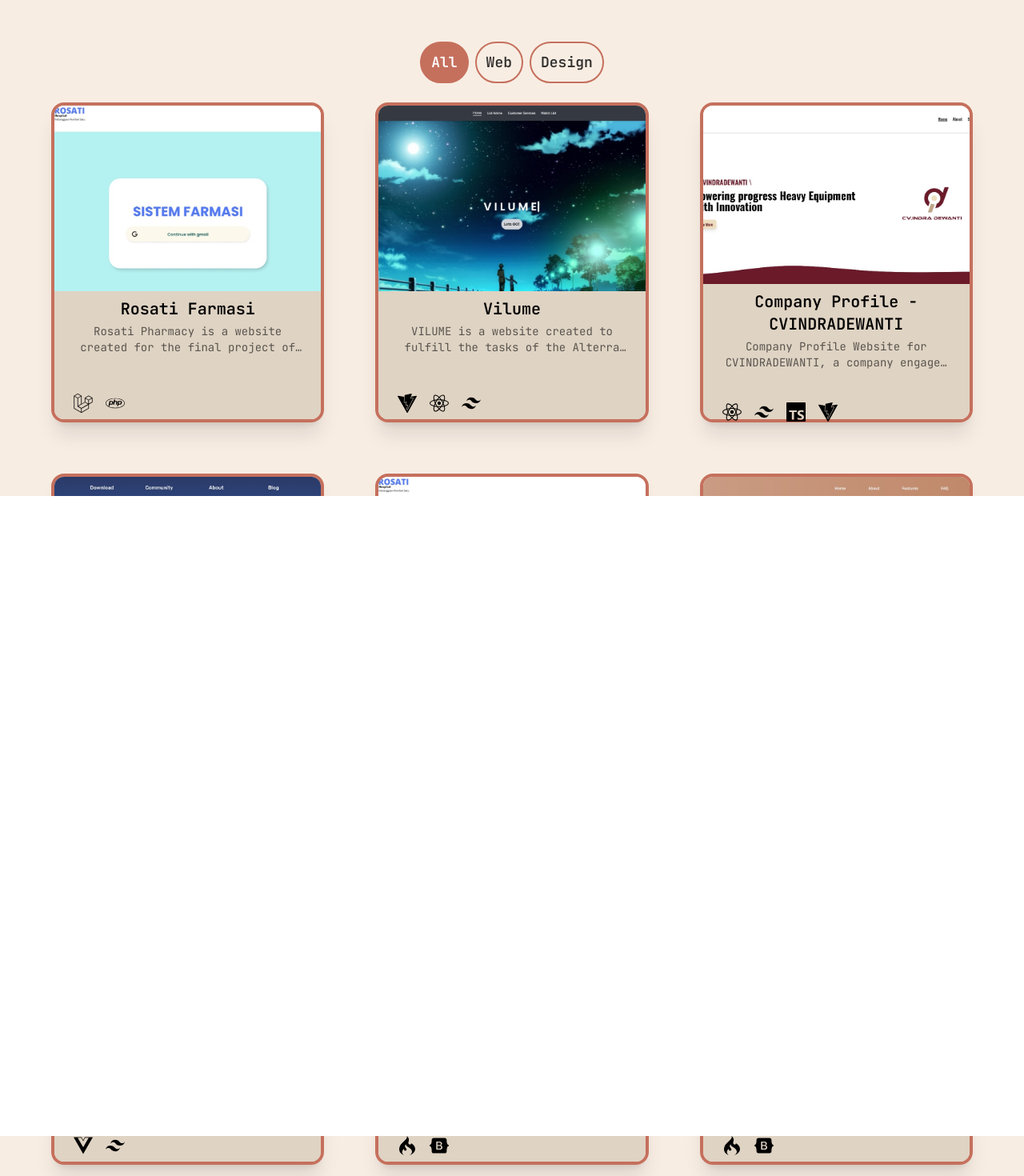
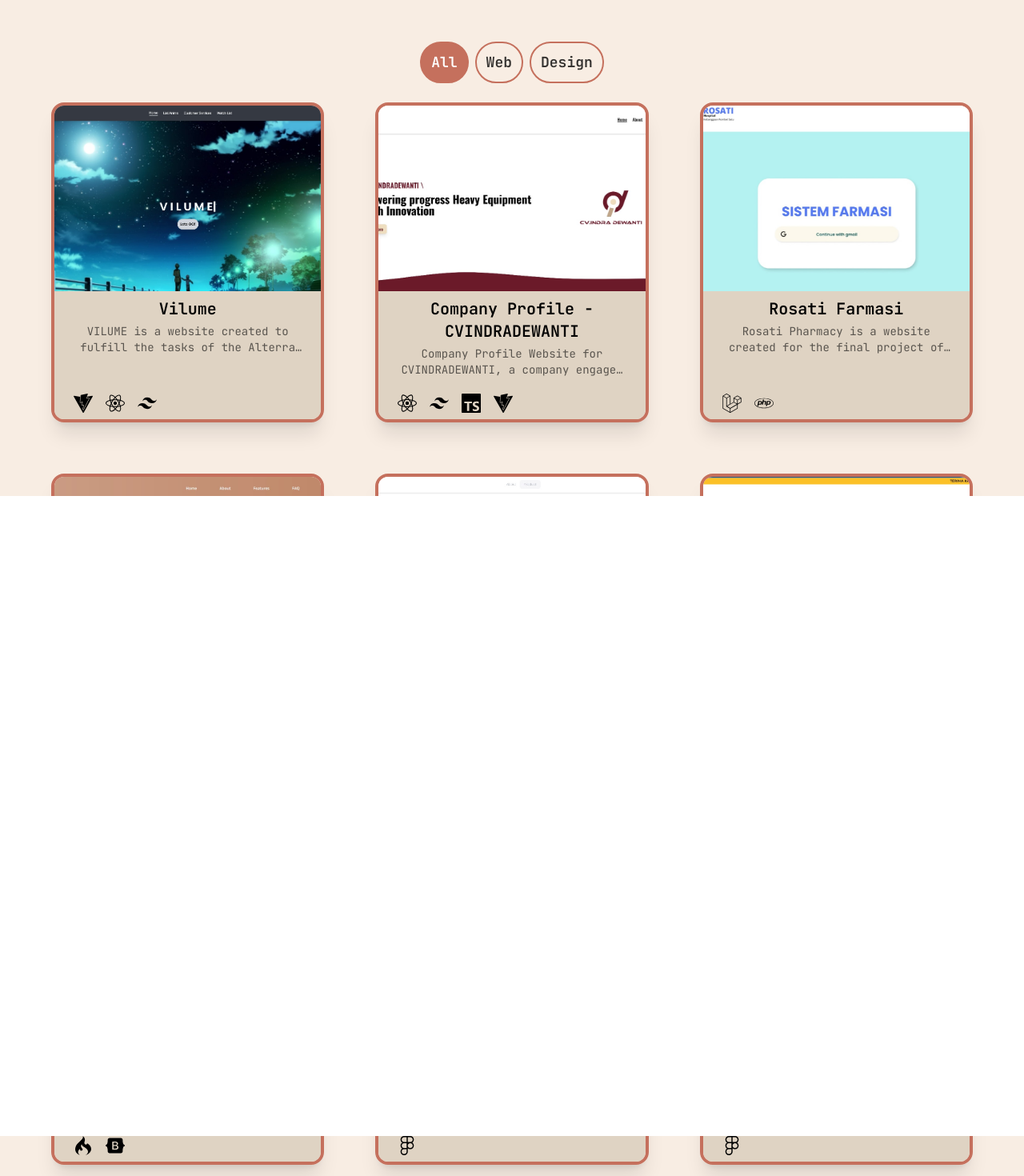
Before and after one commit to Alvarizqi09/porto, a Next.js app: page /projects in a window 1280 px wide. Shown: the part 180-1650 px from the top of the page at 80% size. Built offline with nearby package versions, Linux system fonts and the light colour scheme.

Commit message:
update sitemap

```diff
--- a/app/projects/page.jsx
+++ b/app/projects/page.jsx
@@ -19,20 +19,7 @@
 
 const Project = [
   {
-    id: "1",
-    image: "/assets/farmasi.jpg",
-    title: "Rosati Farmasi",
-    tag: ["All", "Web"],
-    desc: "Rosati Pharmacy is a website created for the final project of a software engineering course. This website was created with Laravel and Bootstrap then deployed with Digital Ocean",
-    demo: "detail/Rosati",
-    preview: "http://rosatifarmasi.me",
-    icon: [
-      <FaLaravel key="laravel" className="w-6 h-6" />,
-      <FaPhp key="php" className="w-6 h-6" />,
-    ],
-  },
-  {
-    id: "2",
+    id: 1,
     image: "/assets/vilume.jpg",
     title: "Vilume",
     tag: ["All", "Web"],
@@ -46,7 +33,7 @@
     ],
   },
   {
-    id: "3",
+    id: 2,
     image: "/assets/indra.jpg",
     title: "Company Profile - CVINDRADEWANTI",
     tag: ["All", "Web"],
@@ -61,29 +48,20 @@
     ],
   },
   {
-    id: "4",
-    image: "/assets/Kliq.jpg",
-    title: "Kliq Chat Prototype",
-    tag: ["All", "Design"],
-    desc: "Prototype and design of Kliq Chat Application",
-    demo: "https://www.figma.com/proto/vdG44rI7YvM4ulDvRyYHL4/Untitled?node-id=32-319&scaling=scale-down&page-id=0%3A1&starting-point-node-id=0%3A3&t=g6ZzcObxLkLOHk5S-1",
-    preview:
-      "https://www.figma.com/proto/vdG44rI7YvM4ulDvRyYHL4/Untitled?node-id=32-319&scaling=scale-down&page-id=0%3A1&starting-point-node-id=0%3A3&t=g6ZzcObxLkLOHk5S-1",
-    icon: [<SiFigma key={"Figma"} className="w-6 h-6" />],
+    id: 3,
+    image: "/assets/farmasi.jpg",
+    title: "Rosati Farmasi",
+    tag: ["All", "Web"],
+    desc: "Rosati Pharmacy is a website created for the final project of a software engineering course. This website was created with Laravel and Bootstrap then deployed with Digital Ocean",
+    demo: "detail/Rosati",
+    preview: "http://rosatifarmasi.me",
+    icon: [
+      <FaLaravel key="laravel" className="w-6 h-6" />,
+      <FaPhp key="php" className="w-6 h-6" />,
+    ],
   },
   {
-    id: "5",
-    image: "/assets/farmasi.jpg",
-    title: "Rosati Prototype",
-    tag: ["All", "Design"],
-    desc: "Prototype and design of Rosati Farmasi Website",
-    demo: "https://www.figma.com/proto/MQApVvVWRme1DlK8eMuPsR/Farmasi?node-id=367-5293&t=WVgwxU8QO2YzmKe1-1&scaling=min-zoom&content-scaling=fixed&page-id=1%3A3&starting-point-node-id=357%3A1592",
-    preview:
-      "https://www.figma.com/proto/MQApVvVWRme1DlK8eMuPsR/Farmasi?node-id=367-5293&t=WVgwxU8QO2YzmKe1-1&scaling=min-zoom&content-scaling=fixed&page-id=1%3A3&starting-point-node-id=357%3A1592",
-    icon: [<SiFigma key={"Figma"} className="w-6 h-6" />],
-  },
-  {
-    id: "6",
+    id: 4,
     image: "/assets/Qbills.jpg",
     title: "QBILLS POS APP",
     tag: ["All", "Web"],
@@ -96,7 +74,7 @@
     ],
   },
   {
-    id: "7",
+    id: 5,
     image: "/assets/TechAnn.jpg",
     title: "TechAnn",
     tag: ["All", "Web"],
@@ -109,7 +87,7 @@
     ],
   },
   {
-    id: "8",
+    id: 6,
     image: "/assets/AmdMandiri.jpg",
     title: "AMD Mandiri(MixPitch)",
     tag: ["All", "Web"],
@@ -122,7 +100,7 @@
     ],
   },
   {
-    id: "9",
+    id: 7,
     image: "/assets/BNI.jpg",
     title: "Ideabox BNI",
     tag: ["All", "Web"],
@@ -134,9 +112,30 @@
       <SiBootstrap key={"Tailwind"} className="w-6 h-6" />,
     ],
   },
-
   {
-    id: "10",
+    id: 8,
+    image: "/assets/Kliq.jpg",
+    title: "Kliq Chat Prototype",
+    tag: ["All", "Design"],
+    desc: "Prototype and design of Kliq Chat Application",
+    demo: "https://www.figma.com/proto/vdG44rI7YvM4ulDvRyYHL4/Untitled?node-id=32-319&scaling=scale-down&page-id=0%3A1&starting-point-node-id=0%3A3&t=g6ZzcObxLkLOHk5S-1",
+    preview:
+      "https://www.figma.com/proto/vdG44rI7YvM4ulDvRyYHL4/Untitled?node-id=32-319&scaling=scale-down&page-id=0%3A1&starting-point-node-id=0%3A3&t=g6ZzcObxLkLOHk5S-1",
+    icon: [<SiFigma key={"Figma"} className="w-6 h-6" />],
+  },
+  {
+    id: 9,
+    image: "/assets/farmasi.jpg",
+    title: "Rosati Prototype",
+    tag: ["All", "Design"],
+    desc: "Prototype and design of Rosati Farmasi Website",
+    demo: "https://www.figma.com/proto/MQApVvVWRme1DlK8eMuPsR/Farmasi?node-id=367-5293&t=WVgwxU8QO2YzmKe1-1&scaling=min-zoom&content-scaling=fixed&page-id=1%3A3&starting-point-node-id=357%3A1592",
+    preview:
+      "https://www.figma.com/proto/MQApVvVWRme1DlK8eMuPsR/Farmasi?node-id=367-5293&t=WVgwxU8QO2YzmKe1-1&scaling=min-zoom&content-scaling=fixed&page-id=1%3A3&starting-point-node-id=357%3A1592",
+    icon: [<SiFigma key={"Figma"} className="w-6 h-6" />],
+  },
+  {
+    id: 10,
     image: "/assets/Alterra.jpg",
     title: "Alterra Submission",
     tag: ["All", "Web"],
--- a/components/ProjectCard.jsx
+++ b/components/ProjectCard.jsx
@@ -36,7 +36,7 @@
             {desc}
           </p>
         </div>
-        <div className="flex flex-row gap-4 mt-10">{icon}</div>
+        <div className="flex flex-row gap-4 mt-5">{icon}</div>
       </div>
     </div>
   );
```
Also changed, not shown: public/robots.txt (added), 1 other file (tests, documents, lock files or other folders).
